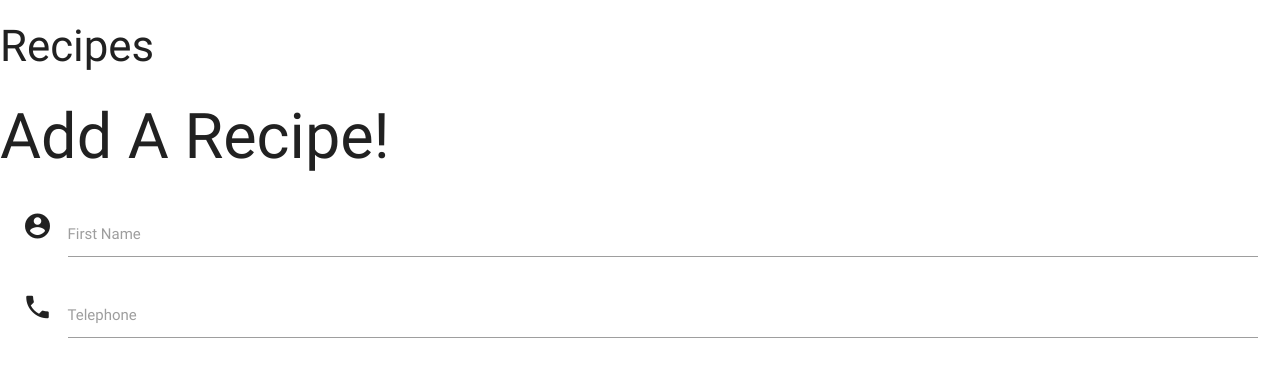
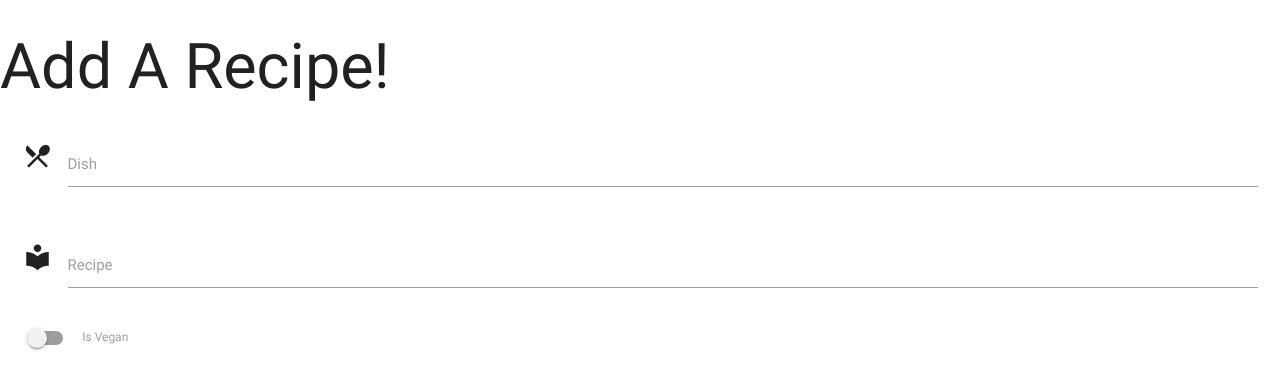
Before and after one commit to MartinCurran28/cookbook, a Flask app: page / in a window 1280 px wide. Shown: the top 390 px of the page. Run offline with Flask 2, Linux system fonts and the light colour scheme; some libraries are stand-ins or nearby versions.

```diff
--- a/templates/addrecipe.html
+++ b/templates/addrecipe.html
@@ -5,16 +5,30 @@
     <form action="" method="POST" class="col s12">
       <div class="row">
         <div class="input-field col s12">
-          <i class="material-icons prefix">account_circle</i>
-          <input id="icon_prefix" type="text" class="validate">
-          <label for="icon_prefix">First Name</label>
-        </div>
-        <div class="input-field col s12">
-          <i class="material-icons prefix">phone</i>
-          <input id="icon_telephone" type="tel" class="validate">
-          <label for="icon_telephone">Telephone</label>
+          <i class="material-icons prefix">local_dining</i>
+          <input id="recipe_name" name="recipe_name" type="text" class="validate">
+          <label for="icon_prefix">Dish</label>
         </div>
       </div>
+
+      <div class="row">
+        <div class="input-field col s12">
+          <i class="material-icons prefix">local_library</i>
+          <input id="ingredients" name="ingredients" type="text" class="validate">
+          <label for="icon_telephone">Recipe</label>
+        </div>
+      </div>
+
+    <div class="row">
+        <div class="switch">
+          <label>
+            <input type="checkbox">
+            <span class="lever"></span>
+            Is Vegan
+          </label>
+        </div>
+    </div>
+
     </form>
   </div>
 
--- a/templates/base.html
+++ b/templates/base.html
@@ -4,7 +4,6 @@
          <link rel="stylesheet" href="https://cdnjs.cloudflare.com/ajax/libs/materialize/0.100.2/css/materialize.min.css">
     </head>
     <body>
-        <h3>Recipes</h3>
         {% block content %}
         {% endblock %}
 
```
